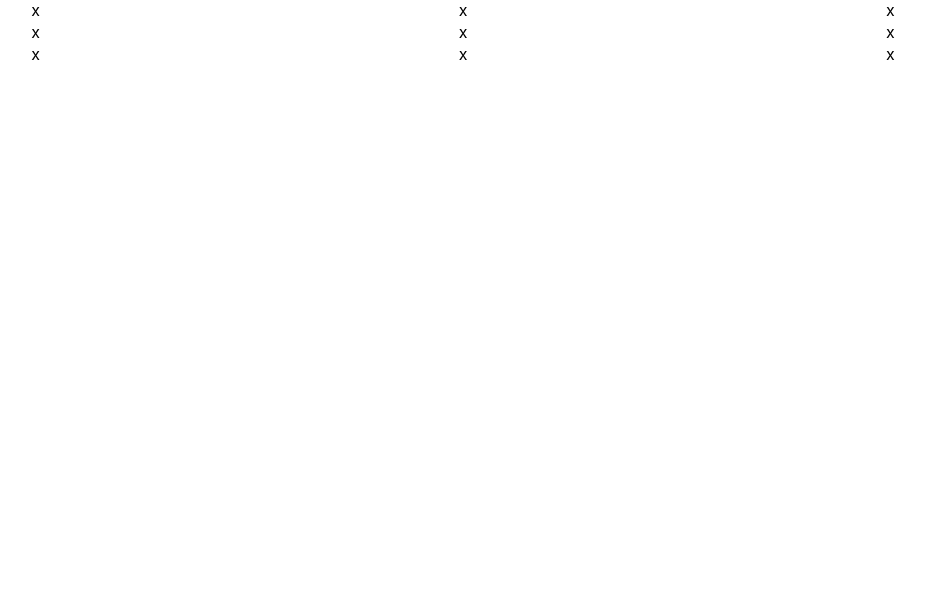
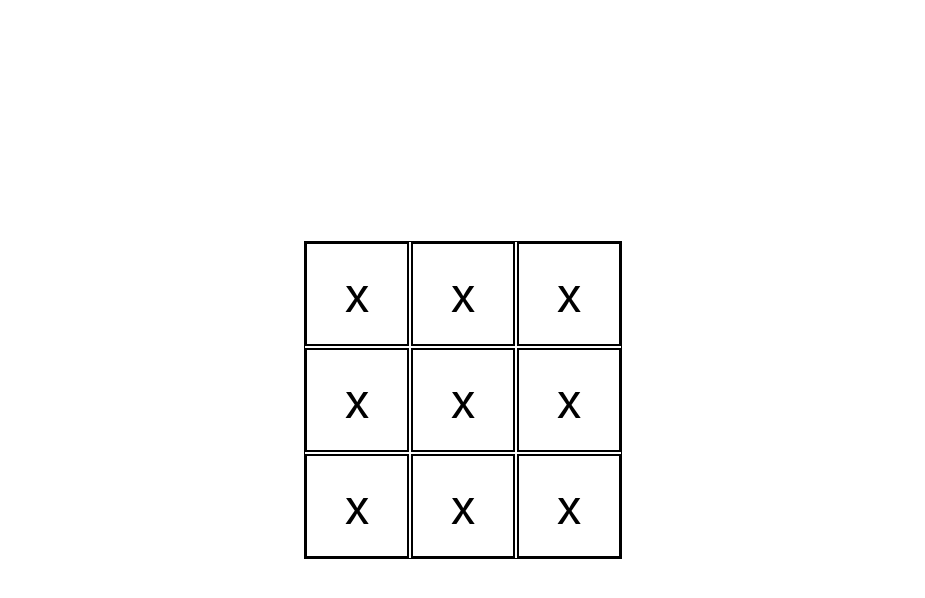
Before and after one commit to vehikl-morning-mob/tictactoe-css, a React (Create React App) app: page / in a window 1280 px wide. Shown: the top 598 px of the page, without its empty margins (177-1102 px from the left). Built offline with nearby package versions, Linux system fonts and the light colour scheme.

Commit message:
styles for Board

```diff
--- a/src/components/Board.tsx
+++ b/src/components/Board.tsx
@@ -2,10 +2,10 @@ import React from 'react';
 
 function Board() {
     return (
-        <div data-testid="board">
-            <div style={{ display: "grid", gridGap: "2px", gridTemplateColumns: "repeat(3, 1fr)" }}>
+        <div data-testid="board" style={{ height: "100vh", display: "flex", justifyContent: "center", alignItems: "center"}}>
+            <div style={{ display: "inline-grid", gridGap: "2px", gridTemplateColumns: "repeat(3, 1fr)", border: "solid 1px #000" }}>
                 {Array(9).fill(null).map((tile) => (
-                    <div data-testid={'tile'}>x</div>
+                    <div style={{border: "solid 2px #000", height: "100px", width: "100px", display: "flex", justifyContent: "center", alignItems: "center", fontSize: "3rem"}} data-testid={'tile'}>x</div>
                 ))}
             </div>
         </div>
```
